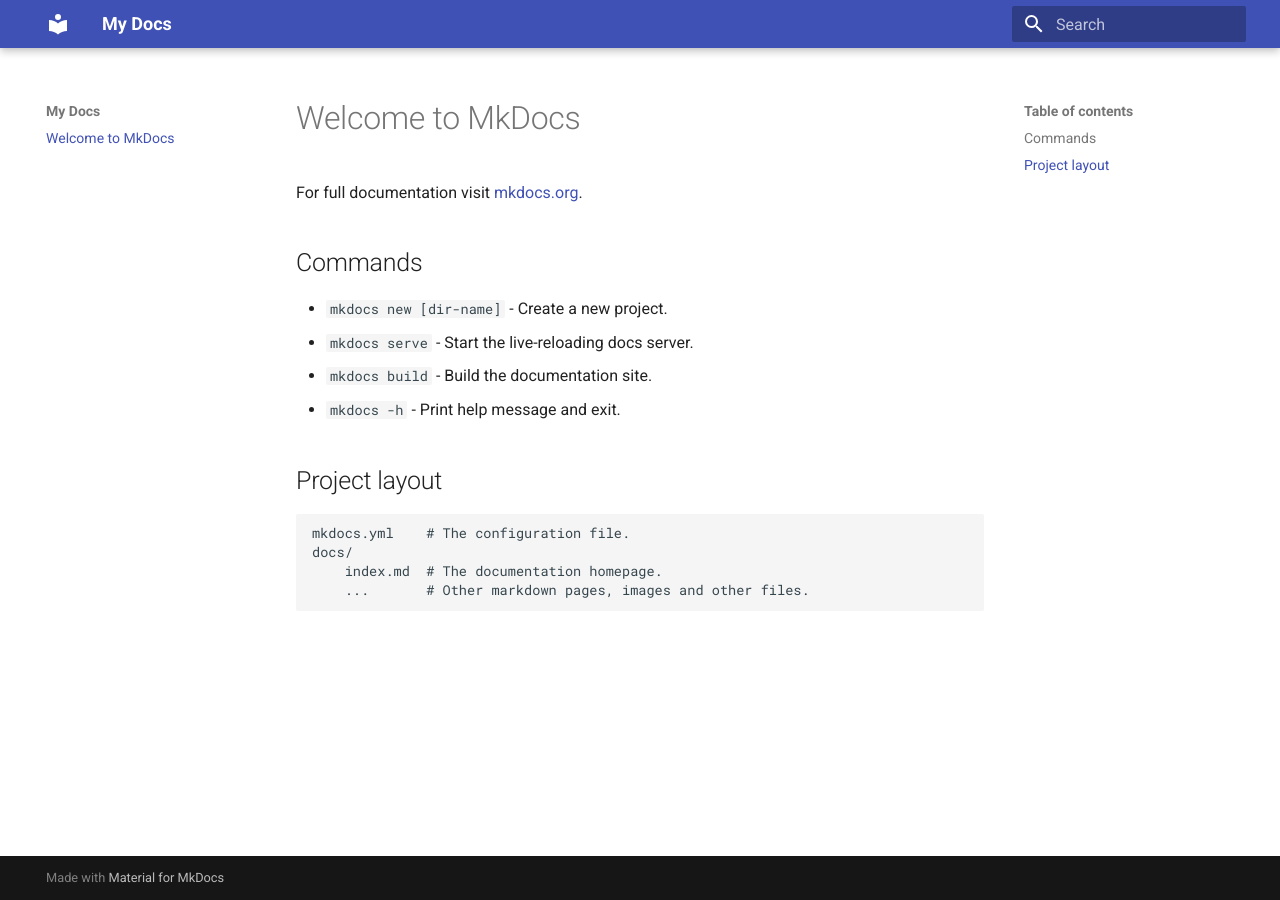
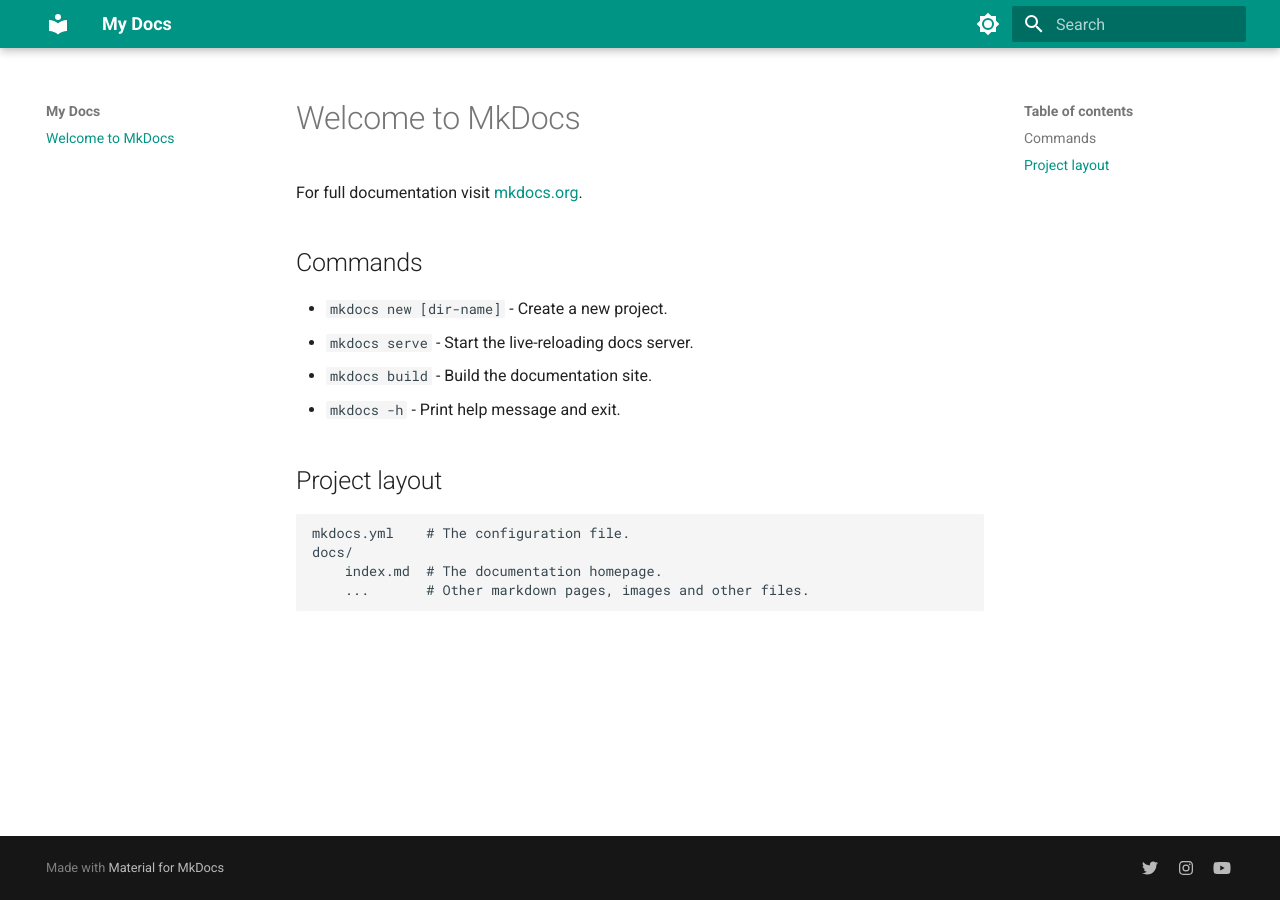
Before and after one commit to cachemoney8096/software-guide, an MkDocs documentation site: the page built from docs/index.md, in a window 1280 px wide. Built offline with MkDocs 1.6.1 and Material for MkDocs 9.7.7, drawn with Linux system fonts in a browser that asks for light colours.

Commit message:
did some more setup

```diff
--- a/mkdocs.yml
+++ b/mkdocs.yml
@@ -1,7 +1,30 @@
 site_name: My Docs
 theme:
   name: material
+  palette:
+    - media: "(prefers-color-scheme: dark)"
+      scheme: slate
+      toggle:
+        icon: material/brightness-4
+        name: Light mode
+      primary: teal
+      accent: green
+    - media: "(prefers-color-scheme: light)"
+      scheme: default
+      toggle:
+        icon: material/brightness-7
+        name: Dark mode
+      primary: teal
+      accent: green
 extra_css:
   - stylesheets/extra.css
 extra_javascript:
   - javascripts/extra.js
+extra:
+  social:
+    - icon: fontawesome/brands/twitter
+      link: https://twitter.com/FRC8096
+    - icon: fontawesome/brands/instagram
+      link: https://www.instagram.com/cachemoney.8096/
+    - icon: fontawesome/brands/youtube
+      link: https://www.youtube.com/channel/UCfNN1j3l98wIVQFIbDQHCEw
```
